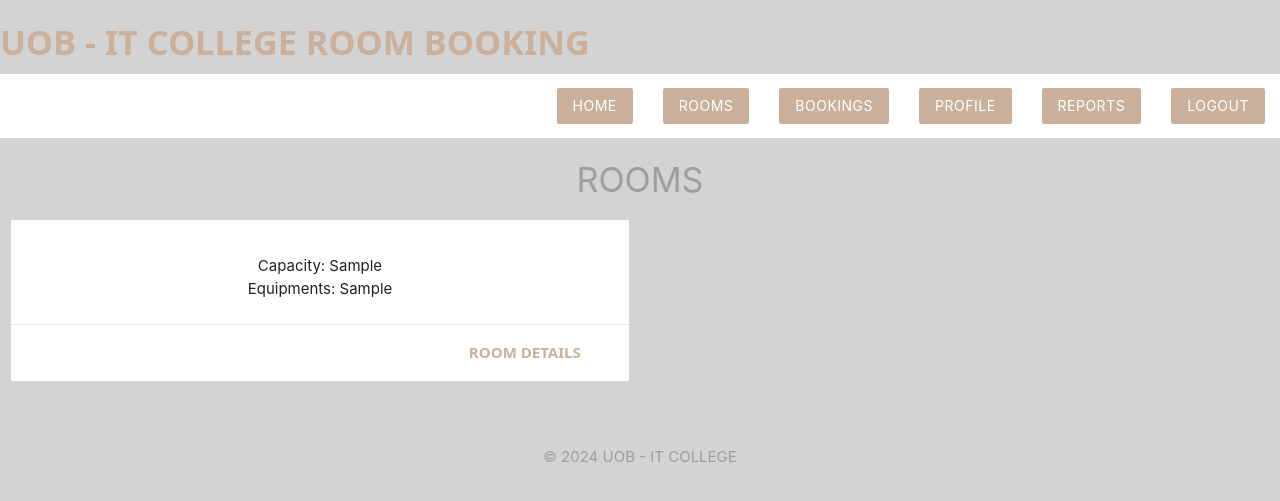
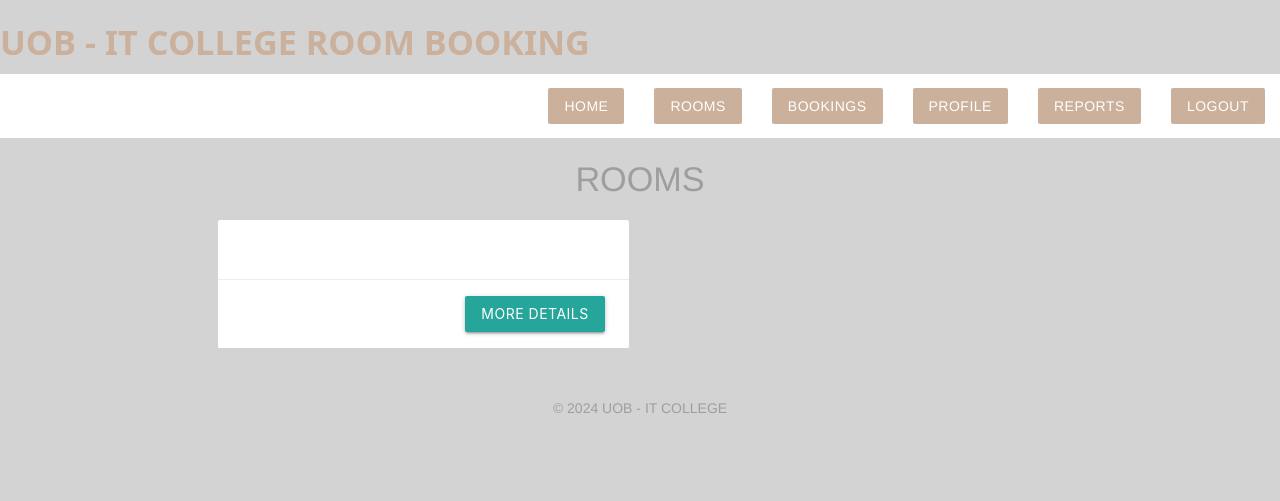
Before and after one commit to GooodMain/ITCS333Project, a PHP site: page /rooms.php in a window 1280 px wide. Shown: the top 501 px of the page. Run offline with PHP 8.4, Linux system fonts and the light colour scheme; the visitor is signed in with stand-in values (Sample User, id 1); tables that the repository leaves empty or names only in its code hold one stand-in row (values such as "Sample post").

Commit message:
modal added

```diff
--- a/header.php
+++ b/header.php
@@ -2,6 +2,7 @@
     <title>asma </title>
     <link rel="stylesheet" href="https://cdnjs.cloudflare.com/ajax/libs/materialize/1.0.0/css/materialize.min.css">
     <!-- <link href="https://cdn.jsdelivr.net/npm/bootstrap@5.3.3/dist/css/bootstrap.min.css" rel="stylesheet" integrity="sha384-QWTKZyjpPEjISv5WaRU9OFeRpok6YctnYmDr5pNlyT2bRjXh0JMhjY6hW+ALEwIH" crossorigin="anonymous"> -->
+    <link rel="stylesheet" href="https://maxcdn.bootstrapcdn.com/bootstrap/3.4.1/css/bootstrap.min.css">
     <style type="text/css">
         .brand {
             background: #cbb09c !important;
--- a/index.php
+++ b/index.php
@@ -28,9 +28,9 @@ $userFullName = isset($_SESSION['fullName']) ? $_SESSION['fullName'] : 'Unknown
     <title>Home</title>
 
     <!-- Bootstrap Link-->
-    <link href="https://cdn.jsdelivr.net/npm/bootstrap@5.3.3/dist/css/bootstrap.min.css" rel="stylesheet" integrity="sha384-QWTKZyjpPEjISv5WaRU9OFeRpok6YctnYmDr5pNlyT2bRjXh0JMhjY6hW+ALEwIH" crossorigin="anonymous">
+    <!-- <link href="https://cdn.jsdelivr.net/npm/bootstrap@5.3.3/dist/css/bootstrap.min.css" rel="stylesheet" integrity="sha384-QWTKZyjpPEjISv5WaRU9OFeRpok6YctnYmDr5pNlyT2bRjXh0JMhjY6hW+ALEwIH" crossorigin="anonymous"> -->
     <!-- Style sheet Link-->
-    <link rel="stylesheet" href="style.css">
+    <!-- <link rel="stylesheet" href="style.css"> -->
 </head>
 
 <body>
--- a/rooms.php
+++ b/rooms.php
@@ -32,37 +32,58 @@ mysqli_close($con);
 
 ?>
 
+
 <!DOCTYPE html>
 <html>
 
 <head>
-    <title>Home</title>
+    <title>Rooms</title>
     <link rel="stylesheet" href="https://cdnjs.cloudflare.com/ajax/libs/materialize/1.0.0/css/materialize.min.css">
+    <link rel="stylesheet" href="https://maxcdn.bootstrapcdn.com/bootstrap/3.4.1/css/bootstrap.min.css">
+    <script src="https://ajax.googleapis.com/ajax/libs/jquery/3.7.1/jquery.min.js"></script>
+    <script src="https://maxcdn.bootstrapcdn.com/bootstrap/3.4.1/js/bootstrap.min.js"></script>
 
 <body>
     <?php include("header.php"); ?>
 
     <h4 class="center grey-text">ROOMS</h4>
 
-    <div clase="container">
+<div class="container">
     <div class="row">
-            <?php foreach ($class as $room) { ?>
-
+        <?php foreach ($class as $index => $room) { // Add an index for unique IDs ?>
             <div class="col s6 md3">
                 <div class="card z-depth-0">
                     <div class="card-content center">
                         <h6><?php echo htmlspecialchars($room['type']); ?></h6>
-                            <div>Capacity: <?php echo htmlspecialchars($room['capacity']); ?></div>
-                            <div>Equipments: <?php echo htmlspecialchars($room['equipments']); ?></div>
                     </div>
+
                     <div class="card-action right-align">
-                            <a class="brand-text" href="#">Room Details</a>
+                        <!-- Button to trigger the modal -->
+                        <button type="button" class="btn btn-info btn-lg" data-toggle="modal" data-target="#modal-<?php echo $index; ?>">More Details</button>
+
+                        <!-- Modal -->
+                        <div class="modal fade" id="modal-<?php echo $index; ?>" role="dialog">
+                            <div class="modal-content">
+                                <div class="modal-header">
+                                    <h4 class="modal-title"><?php echo htmlspecialchars($room['type']); ?></h4>
+                                </div>
+                                <div class="modal-body">
+                                    <p>Details about the room:</p>
+                                    <p>Capacity: <?php echo htmlspecialchars($room['capacity']); ?></p>
+                                    <p>Equipments: <?php echo htmlspecialchars($room['equipments']); ?></p>
+                                </div>
+                                <div class="modal-footer">
+                                    <button type="button" class="btn btn-default" data-dismiss="modal">Close</button>
+                                </div>
+                            </div>
+                        </div>
                     </div>
                 </div>
             </div>
         <?php } ?>
     </div>
 </div>
+
     <?php include("footer.php"); ?>
 </body>
 
--- a/style.css
+++ b/style.css
@@ -32,3 +32,7 @@ footer {
     padding: 10px 0;
     margin-top: 20px;
 }
+
+.modal-content {
+    max-height: fit-content;
+}
```
Lines whose indentation alone changed are shown as unchanged.
